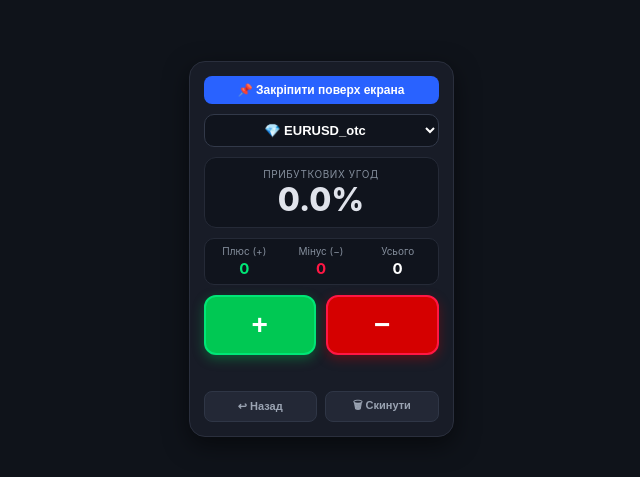
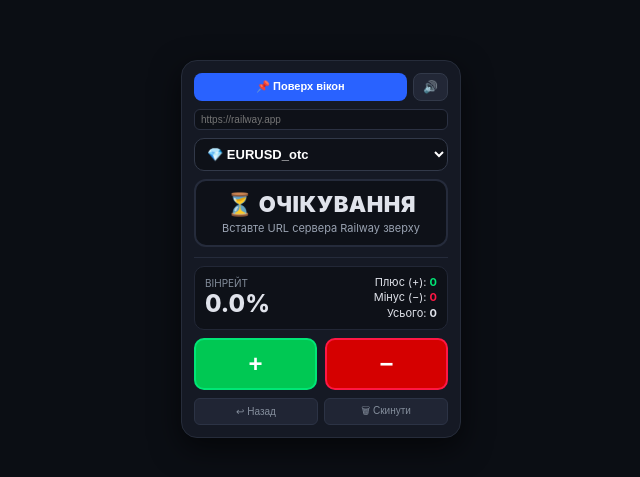
Before and after one commit to Krisname-cmc/OTC_CALCULATOR, a plain HTML site: page index.html in a window 1280 px wide. Shown: the part 151-628 px from the top of the page, without its empty margins (319-959 px from the left). Drawn offline with Linux system fonts and the light colour scheme.

Commit message:
Refactor index.html for autonomous terminal updates
Updated the HTML structure and styles for the autonomous terminal interface. Changed titles, styles, and added new elements for improved functionality.

```diff
--- a/index.html
+++ b/index.html
@@ -3,16 +3,12 @@
 <head>
 <meta charset="UTF-8">
 <meta name="viewport" content="width=device-width, initial-scale=1.0">
-<title>OTC Вінрейт Трекер</title>
-<style id="mainStyles">
-  * {
-    box-sizing: border-box;
-    margin: 0;
-    padding: 0;
-  }
+<title>SUPER AI OTC — Автономний Термінал</title>
+<style id="appStyles">
+  * { box-sizing: border-box; margin: 0; padding: 0; }
   body {
     font-family: -apple-system, BlinkMacSystemFont, "Segoe UI", Roboto, sans-serif;
-    background-color: #0f131a;
+    background-color: #0b0e14;
     color: #e0e3eb;
     display: flex;
     justify-content: center;
@@ -21,151 +17,168 @@
     padding: 8px;
     user-select: none;
   }
-  .card {
+  .app-card {
     width: 100%;
-    max-width: 265px;
-    background: #181c27;
+    max-width: 280px;
+    background: #151924;
     border-radius: 16px;
-    padding: 14px;
-    border: 1px solid #2a2f3d;
-    box-shadow: 0 8px 24px rgba(0, 0, 0, 0.5);
-    text-align: center;
+    padding: 12px;
+    border: 1px solid #262c3a;
+    box-shadow: 0 10px 30px rgba(0, 0, 0, 0.6);
+  }
+  .top-bar {
+    display: flex;
+    gap: 6px;
+    margin-bottom: 8px;
   }
   .btn-pip {
-    width: 100%;
+    flex: 1;
     background: #2962ff;
-    color: #ffffff;
+    color: #fff;
     border: none;
     border-radius: 8px;
-    padding: 7px 10px;
-    font-size: 12px;
+    padding: 6px;
+    font-size: 11px;
     font-weight: 700;
     cursor: pointer;
-    margin-bottom: 10px;
-    transition: background 0.15s;
   }
-  .btn-pip:hover {
-    background: #1e53e5;
+  .btn-sound {
+    background: #222736;
+    color: #e0e3eb;
+    border: 1px solid #323949;
+    border-radius: 8px;
+    padding: 6px 9px;
+    font-size: 12px;
+    cursor: pointer;
+  }
+  .api-bar {
+    display: flex;
+    gap: 4px;
+    margin-bottom: 8px;
+  }
+  .api-bar input {
+    flex: 1;
+    background: #0e1118;
+    border: 1px solid #2b3142;
+    color: #9aa3b2;
+    border-radius: 6px;
+    padding: 4px 6px;
+    font-size: 10px;
   }
   .pair-select {
     width: 100%;
-    background: #10141d;
+    background: #0e1118;
     color: #ffffff;
     border: 1px solid #323949;
     border-radius: 10px;
     padding: 7px 8px;
     font-size: 13px;
     font-weight: 700;
+    margin-bottom: 8px;
+    outline: none;
+    cursor: pointer;
+  }
+  /* БЛОК ЖИВОГО РАДАРА СИГНАЛІВ */
+  .radar-box {
+    background: #0e1118;
+    border: 2px solid #252b3b;
+    border-radius: 12px;
+    padding: 10px 8px;
     text-align: center;
     margin-bottom: 10px;
-    cursor: pointer;
-    outline: none;
+    transition: all 0.2s ease;
   }
-  .winrate-box {
-    background: #10141d;
-    border: 1px solid #252a37;
-    border-radius: 12px;
-    padding: 10px 8px;
-    margin-bottom: 10px;
+  .radar-box.call {
+    border-color: #00e676;
+    background: rgba(0, 200, 83, 0.14);
   }
-  .winrate-label {
-    font-size: 10px;
-    color: #848e9c;
-    text-transform: uppercase;
-    letter-spacing: 0.6px;
-    margin-bottom: 2px;
+  .radar-box.put {
+    border-color: #ff1744;
+    background: rgba(213, 0, 0, 0.14);
   }
-  .winrate-value {
-    font-size: 32px;
+  .signal-title {
+    font-size: 22px;
+    font-weight: 900;
+    letter-spacing: 0.5px;
+    margin-bottom: 4px;
+  }
+  .signal-sub {
+    font-size: 11px;
+    color: #9aa3b2;
+  }
+  /* БЛОК КАЛЬКУЛЯТОРА ВІНРЕЙТУ */
+  .divider {
+    height: 1px;
+    background: #252b3b;
+    margin: 8px 0;
+  }
+  .stats-row {
+    display: flex;
+    justify-content: space-between;
+    align-items: center;
+    background: #0e1118;
+    border-radius: 10px;
+    padding: 8px 10px;
+    margin-bottom: 8px;
+    border: 1px solid #222736;
+  }
+  .winrate-big {
+    font-size: 24px;
     font-weight: 800;
-    color: #e0e3eb;
-    line-height: 1.1;
   }
-  .counters {
-    display: grid;
-    grid-template-columns: repeat(3, 1fr);
-    gap: 5px;
-    background: #10141d;
-    border: 1px solid #252a37;
-    border-radius: 10px;
-    padding: 6px 4px;
-    margin-bottom: 10px;
-    font-size: 10px;
-    color: #848e9c;
+  .mini-counts {
+    text-align: right;
+    font-size: 11px;
+    line-height: 1.4;
   }
-  .counters div b {
-    display: block;
-    font-size: 15px;
-    margin-top: 2px;
-  }
-  .plus-text { color: #00e676; }
-  .minus-text { color: #ff1744; }
-  .total-text { color: #ffffff; }
-  .buttons {
+  .plus-c { color: #00e676; font-weight: 700; }
+  .minus-c { color: #ff1744; font-weight: 700; }
+  .trade-btns {
     display: grid;
     grid-template-columns: 1fr 1fr;
-    gap: 10px;
-    margin-bottom: 10px;
+    gap: 8px;
+    margin-bottom: 8px;
   }
-  .btn {
+  .t-btn {
     border: none;
-    border-radius: 12px;
-    padding: 12px 0;
-    font-size: 28px;
+    border-radius: 10px;
+    padding: 10px 0;
+    font-size: 24px;
     font-weight: 900;
+    color: #fff;
     cursor: pointer;
-    transition: transform 0.08s ease, filter 0.15s ease;
   }
-  .btn:hover {
-    filter: brightness(1.1);
-  }
-  .btn:active {
-    transform: scale(0.94);
-  }
-  .btn-plus {
-    background-color: #00c853;
-    color: #ffffff;
-    border: 2px solid #00e676;
-    box-shadow: 0 4px 12px rgba(0, 200, 83, 0.35);
-  }
-  .btn-minus {
-    background-color: #d50000;
-    color: #ffffff;
-    border: 2px solid #ff1744;
-    box-shadow: 0 4px 12px rgba(213, 0, 0, 0.35);
-  }
-  .dots {
-    font-size: 11px;
-    letter-spacing: 2px;
-    min-height: 16px;
-    margin-bottom: 10px;
-    word-break: break-all;
-  }
+  .t-btn:active { transform: scale(0.95); }
+  .t-plus { background: #00c853; border: 2px solid #00e676; }
+  .t-minus { background: #d50000; border: 2px solid #ff1744; }
   .footer {
     display: flex;
-    gap: 8px;
+    gap: 6px;
   }
-  .btn-small {
+  .f-btn {
     flex: 1;
-    background: #232836;
-    color: #9aa3b2;
-    border: 1px solid #2f3646;
-    border-radius: 8px;
-    padding: 5px;
-    font-size: 11px;
-    font-weight: 600;
+    background: #202534;
+    color: #848e9c;
+    border: 1px solid #2c3345;
+    border-radius: 6px;
+    padding: 4px;
+    font-size: 10px;
     cursor: pointer;
   }
-  .btn-small:hover {
-    color: #ffffff;
-    background: #2b3142;
-  }
+  .f-btn:hover { color: #fff; }
 </style>
 </head>
 <body>
 
-<div class="card" id="trackerCard">
-  <button class="btn-pip" id="pipBtn">📌 Закріпити поверх екрана</button>
+<div class="app-card" id="mainWidget">
+  <div class="top-bar">
+    <button class="btn-pip" id="pipBtn">📌 Поверх вікон</button>
+    <button class="btn-sound" id="soundBtn" title="Звуковий сигнал">🔊</button>
+  </div>
+
+  <div class="api-bar" id="apiBar">
+    <input type="text" id="apiUrlInput" placeholder="https://railway.app">
+  </div>
 
   <select id="pairSelect" class="pair-select">
     <option value="EURUSD_otc">💎 EURUSD_otc</option>
@@ -180,78 +193,113 @@
     <option value="EURGBP_otc">💎 EURGBP_otc</option>
   </select>
 
-  <div class="winrate-box">
-    <div class="winrate-label">Прибуткових угод</div>
-    <div class="winrate-value" id="winRate">0.0%</div>
+  <div class="radar-box" id="radarBox">
+    <div class="signal-title" id="signalTitle">⏳ ОЧІКУВАННЯ</div>
+    <div class="signal-sub" id="signalSub">Вставте URL сервера Railway зверху</div>
   </div>
 
-  <div class="counters">
-    <div>Плюс (+)<b class="plus-text" id="plusCount">0</b></div>
-    <div>Мінус (−)<b class="minus-text" id="minusCount">0</b></div>
-    <div>Усього<b class="total-text" id="totalCount">0</b></div>
+  <div class="divider"></div>
+
+  <div class="stats-row">
+    <div>
+      <div style="font-size: 10px; color: #848e9c;">ВІНРЕЙТ</div>
+      <div class="winrate-big" id="winRate">0.0%</div>
+    </div>
+    <div class="mini-counts">
+      <div>Плюс (+): <span class="plus-c" id="plusCount">0</span></div>
+      <div>Мінус (−): <span class="minus-c" id="minusCount">0</span></div>
+      <div>Усього: <b id="totalCount">0</b></div>
+    </div>
   </div>
 
-  <div class="buttons">
-    <button class="btn btn-plus" id="btnPlus">+</button>
-    <button class="btn btn-minus" id="btnMinus">−</button>
+  <div class="trade-btns">
+    <button class="t-btn t-plus" id="btnPlus">+</button>
+    <button class="t-btn t-minus" id="btnMinus">−</button>
   </div>
 
-  <div class="dots" id="dots"></div>
-
   <div class="footer">
-    <button class="btn-small" id="btnUndo">↩ Назад</button>
-    <button class="btn-small" id="btnReset">🗑 Скинути</button>
+    <button class="f-btn" id="btnUndo">↩ Назад</button>
+    <button class="f-btn" id="btnReset">🗑 Скинути</button>
   </div>
 </div>
 
 <script>
-  let state = JSON.parse(localStorage.getItem('otc_simple_tracker')) || {
+  let state = JSON.parse(localStorage.getItem('autonomous_otc_app')) || {
+    apiUrl: '',
     pair: 'EURUSD_otc',
+    sound: true,
     results: []
   };
 
   let activeDoc = document;
+  let lastSignalKey = '';
 
   function getEl(id) {
     return activeDoc.getElementById(id) || document.getElementById(id);
   }
 
-  function save() {
-    localStorage.setItem('otc_simple_tracker', JSON.stringify(state));
-    render();
+  function playBeep(isCall) {
+    if (!state.sound) return;
+    try {
+      const ctx = new (window.AudioContext || window.webkitAudioContext)();
+      const osc = ctx.createOscillator();
+      const gain = ctx.createGain();
+      osc.type = 'sine';
+      osc.frequency.value = isCall ? 880 : 520;
+      gain.gain.setValueAtTime(0.15, ctx.currentTime);
+      gain.gain.exponentialRampToValueAtTime(0.001, ctx.currentTime + 0.25);
+      osc.connect(gain);
+      gain.connect(ctx.destination);
+      osc.start();
+      osc.stop(ctx.currentTime + 0.25);
+    } catch (e) {}
   }
 
-  // Надійна прив'язка кнопок через addEventListener (працює в обох вікнах!)
+  function saveState() {
+    localStorage.setItem('autonomous_otc_app', JSON.stringify(state));
+    renderTracker();
+  }
+
+  document.getElementById('apiUrlInput').value = state.apiUrl;
+  document.getElementById('apiUrlInput').addEventListener('change', (e) => {
+    state.apiUrl = e.target.value.trim().replace(/\/$/, '');
+    saveState();
+  });
+
   document.getElementById('pairSelect').addEventListener('change', (e) => {
     state.pair = e.target.value;
-    save();
+    lastSignalKey = '';
+    saveState();
+    pollServer();
+  });
+
+  document.getElementById('soundBtn').addEventListener('click', () => {
+    state.sound = !state.sound;
+    getEl('soundBtn').textContent = state.sound ? '🔊' : '🔇';
+    saveState();
   });
 
   document.getElementById('btnPlus').addEventListener('click', () => {
     state.results.push(true);
-    save();
+    saveState();
   });
 
   document.getElementById('btnMinus').addEventListener('click', () => {
     state.results.push(false);
-    save();
+    saveState();
   });
 
   document.getElementById('btnUndo').addEventListener('click', () => {
-    if (state.results.length > 0) {
-      state.results.pop();
-      save();
-    }
+    state.results.pop();
+    saveState();
   });
 
   document.getElementById('btnReset').addEventListener('click', () => {
     state.results = [];
-    save();
+    saveState();
   });
 
-  document.getElementById('pipBtn').addEventListener('click', openFloatingWidget);
-
-  function render() {
+  function renderTracker() {
     const total = state.results.length;
     const wins = state.results.filter(Boolean).length;
     const losses = total - wins;
@@ -260,58 +308,86 @@
     const wrEl = getEl('winRate');
     if (wrEl) {
       wrEl.textContent = `${pct.toFixed(1)}%`;
-      if (total === 0) wrEl.style.color = '#e0e3eb';
-      else if (pct >= 60) wrEl.style.color = '#00e676';
-      else if (pct >= 50) wrEl.style.color = '#f0b90b';
-      else wrEl.style.color = '#ff1744';
+      wrEl.style.color = total === 0 ? '#e0e3eb' : (pct >= 60 ? '#00e676' : (pct >= 50 ? '#f0b90b' : '#ff1744'));
     }
-
     if (getEl('plusCount')) getEl('plusCount').textContent = wins;
     if (getEl('minusCount')) getEl('minusCount').textContent = losses;
     if (getEl('totalCount')) getEl('totalCount').textContent = total;
-    if (getEl('pairSelect')) getEl('pairSelect').value = state.pair;
+  }
 
-    if (getEl('dots')) {
-      getEl('dots').textContent = state.results
-        .slice(-15)
-        .map(r => r ? '🟢' : '🔴')
-        .join('');
+  async function pollServer() {
+    if (!state.apiUrl) return;
+    try {
+      const res = await fetch(`${state.apiUrl}/api/status?symbol=${encodeURIComponent(state.pair)}`);
+      const data = await res.json();
+
+      // Оновлюємо список пар із живими відсотками виплат
+      const sel = getEl('pairSelect');
+      if (data.pairs && data.pairs.length > 0 && sel) {
+        const currentVal = state.pair;
+        sel.innerHTML = data.pairs.map(p =>
+          `<option value="${p.symbol}" ${p.symbol === currentVal ? 'selected' : ''}>${p.payout >= 82 ? '🔥' : '🟢'} ${p.symbol} (${p.payout}%)</option>`
+        ).join('');
+      }
+
+      const box = getEl('radarBox');
+      const title = getEl('signalTitle');
+      const sub = getEl('signalSub');
+      const an = data.analysis || {};
+
+      box.className = 'radar-box';
+
+      if (!data.connected) {
+        title.textContent = '🔌 ПІДКЛЮЧЕННЯ...';
+        sub.textContent = 'З’єднання з сервером котирувань';
+      } else if (an.status === 'WARMING') {
+        title.textContent = `⏳ ПРОГРІВ ${an.collected}/${an.needed}`;
+        sub.textContent = 'Збір хвилинних свічок M1';
+      } else if (an.status === 'WAIT_CANDLE') {
+        title.textContent = `⏳ ПАУЗА ${an.wait_sec}с`;
+        sub.textContent = 'Закриття свічки — чекаємо нову';
+      } else if (an.status === 'SIGNAL') {
+        const isCall = an.direction === 'CALL';
+        box.classList.add(isCall ? 'call' : 'put');
+        title.textContent = isCall ? '⬆️ ВХІД: CALL (3с)' : '⬇️ ВХІД: PUT (3с)';
+        sub.textContent = `Ціна: ${an.price} | Сила: ${an.score} | Сек: :${String(an.sec).padStart(2, '0')}`;
+
+        const sigKey = `${state.pair}_${an.direction}_${Math.floor(Date.now() / 15000)}`;
+        if (sigKey !== lastSignalKey) {
+          lastSignalKey = sigKey;
+          playBeep(isCall);
+        }
+      } else {
+        title.textContent = '⏸ ФЛЕТ / НЕМАЄ ІМПУЛЬСУ';
+        sub.textContent = `Ціна: ${an.price || '—'} | RSI: ${an.rsi || '—'} | Сек: :${String(an.sec || 0).padStart(2, '0')}`;
+      }
+    } catch (err) {
+      if (getEl('signalTitle')) getEl('signalTitle').textContent = '⚠️ ПОМИЛКА ЗВ’ЯЗКУ';
     }
   }
 
-  async function openFloatingWidget() {
+  document.getElementById('pipBtn').addEventListener('click', async () => {
     if ('documentPictureInPicture' in window) {
-      try {
-        const pipWindow = await window.documentPictureInPicture.requestWindow({
-          width: 280,
-          height: 365
-        });
+      const pipWin = await window.documentPictureInPicture.requestWindow({ width: 295, height: 420 });
+      pipWin.document.head.appendChild(document.getElementById('appStyles').cloneNode(true));
+      const widget = document.getElementById('mainWidget');
+      document.getElementById('pipBtn').style.display = 'none';
+      if (state.apiUrl) document.getElementById('apiBar').style.display = 'none';
+      pipWin.document.body.appendChild(widget);
+      activeDoc = pipWin.document;
 
-        const styleClone = document.getElementById('mainStyles').cloneNode(true);
-        pipWindow.document.head.appendChild(styleClone);
+      pipWin.addEventListener('pagehide', () => {
+        document.getElementById('pipBtn').style.display = 'block';
+        document.getElementById('apiBar').style.display = 'flex';
+        document.body.appendChild(widget);
+        activeDoc = document;
+        renderTracker();
+      });
+    }
+  });
 
-        const card = document.getElementById('trackerCard');
-        const pipBtn = document.getElementById('pipBtn');
-        pipBtn.style.display = 'none';
-
-        pipWindow.document.body.appendChild(card);
-        activeDoc = pipWindow.document;
-
-        pipWindow.addEventListener('pagehide', () => {
-          pipBtn.style.display = 'block';
-          document.body.appendChild(card);
-          activeDoc = document;
-          render();
-        });
-      } catch (err) {
-        alert("Не вдалося відкрити плаваюче вікно. Просто перетягніть вкладку у нове вузьке вікно.");
-      }
-    } else {
-      window.open(window.location.href, 'OTCTracker', 'width=290,height=410,resizable=yes');
-    }
-  }
-
-  render();
+  renderTracker();
+  setInterval(pollServer, 1000);
 </script>
 </body>
 </html>
```
